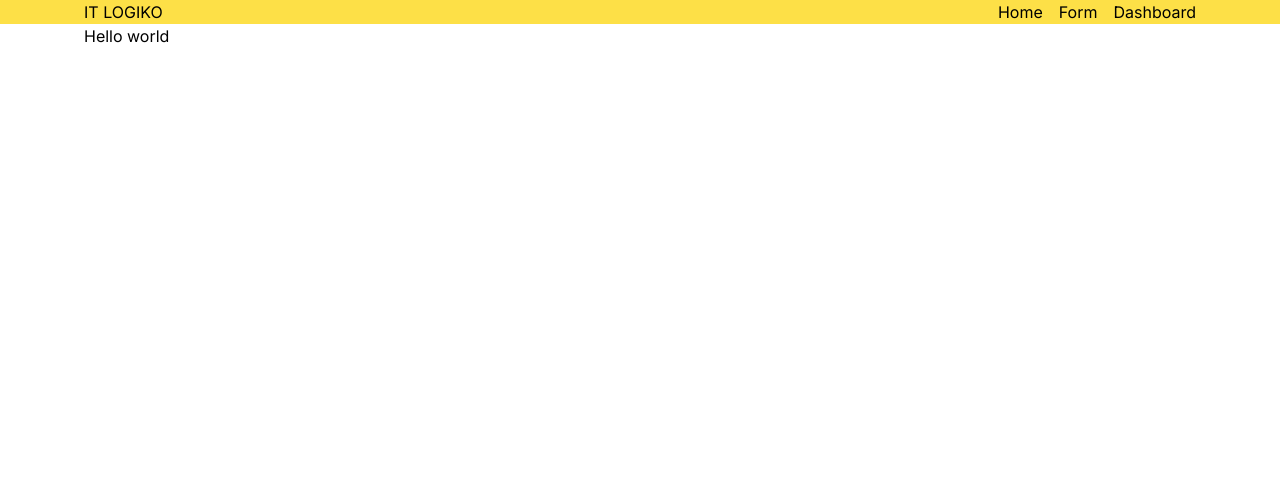
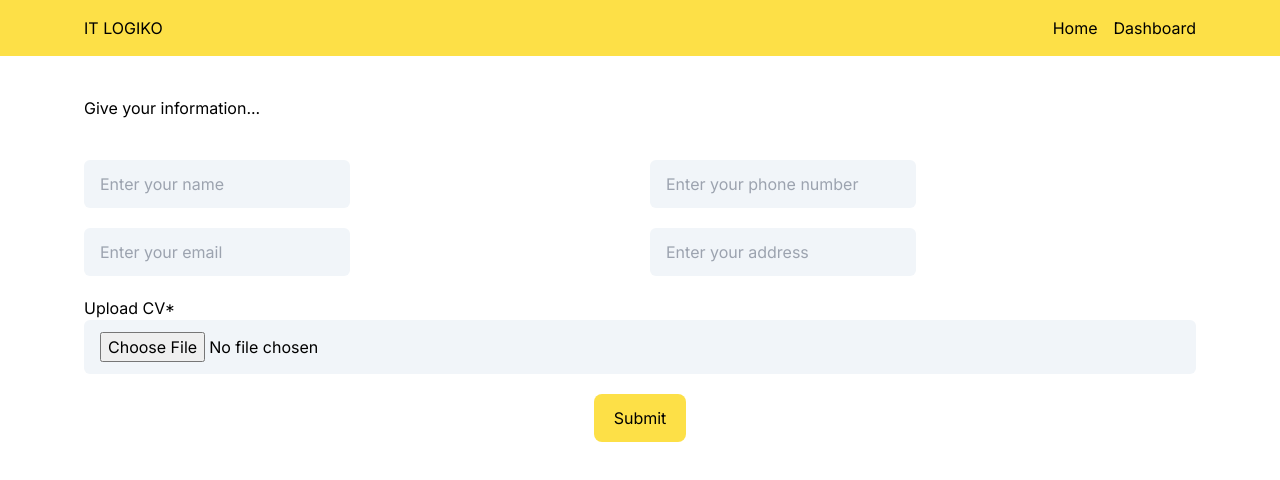
Before and after one commit to DeveloperDolon/itlogiko-task-one-frontend, a Next.js app: page / in a window 1280 px wide. Shown: the top 480 px of the page. Built offline with nearby package versions, Linux system fonts and the light colour scheme.

Commit message:
navbar design and form design complete commit

```diff
--- /dev/null
+++ b/src/app/_component/Form/InputForm.tsx
@@ -0,0 +1,121 @@
+"use client";
+import { useForm, SubmitHandler } from "react-hook-form";
+
+interface Inputs {
+  name: string;
+  email: string;
+  phoneNumber: string;
+  address: string;
+  cv: FileList;
+}
+const InputForm = () => {
+  const {
+    register,
+    handleSubmit,
+    formState: { errors },
+  } = useForm<Inputs>();
+
+  const onSubmit: SubmitHandler<Inputs> = (data) => console.log(data);
+
+  return (
+    <div className="md:mt-10 mt-7">
+      <form
+        className="grid sm:grid-cols-2 grid-cols-1 md:gap-5 gap-4"
+        onSubmit={handleSubmit(onSubmit)}
+      >
+        <div className="grid md:gap-5 gap-4">
+          <div>
+            <input
+              placeholder="Enter your name"
+              className="md:px-4 px-3 md:py-3 py-2 bg-slate-100 rounded-md"
+              type="text"
+              {...register("name", { required: "Name is required!" })}
+            />
+            <br />
+            {errors?.name && (
+              <span className="inline-block md:text-sm text-xs text-red-500">
+                {errors?.name?.message}
+              </span>
+            )}
+          </div>
+
+          <div>
+            <input
+              placeholder="Enter your email"
+              className="md:px-4 px-3 md:py-3 py-2 bg-slate-100 rounded-md"
+              type="email"
+              {...register("email", { required: "Email is required!" })}
+            />
+            <br />
+            {errors?.email && (
+              <span className="inline-block md:text-sm text-xs text-red-500">
+                {errors?.email?.message}
+              </span>
+            )}
+          </div>
+        </div>
+
+        <div className="grid md:gap-5 gap-4">
+          <div>
+            <input
+              placeholder="Enter your phone number"
+              className="md:px-4 px-3 md:py-3 py-2 bg-slate-100 rounded-md"
+              type="text"
+              {...register("phoneNumber", {
+                required: "Phone number is required!",
+              })}
+            />
+            <br />
+            {errors?.phoneNumber && (
+              <span className="inline-block md:text-sm text-xs text-red-500">
+                {errors?.phoneNumber?.message}
+              </span>
+            )}
+          </div>
+
+          <div>
+            <input
+              placeholder="Enter your address"
+              className="md:px-4 px-3 md:py-3 py-2 bg-slate-100 rounded-md"
+              type="text"
+              {...register("address", { required: "Address is required!" })}
+            />
+            <br />
+            {errors?.phoneNumber && (
+              <span className="inline-block md:text-sm text-xs text-red-500">
+                {errors?.phoneNumber?.message}
+              </span>
+            )}
+          </div>
+        </div>
+
+        <div className="md:col-span-2 col-span-1">
+          <label htmlFor="">Upload CV*</label>
+          <input
+            placeholder="upload cv"
+            className="md:px-4 px-3 w-full md:py-3 py-2 bg-slate-100 rounded-md"
+            type="file"
+            {...register("cv", { required: "CV is must need!" })}
+          />
+          <br />
+          {errors?.cv && (
+            <span className="inline-block md:text-sm text-xs text-red-500">
+              {errors?.cv?.message}
+            </span>
+          )}
+        </div>
+
+        <div className="text-center md:col-span-2 ">
+          <button
+            type="submit"
+            className="bg-yellow-300 rounded-lg md:px-5 px-4 md:py-3  py-2 md:text-base text-sm"
+          >
+            Submit
+          </button>
+        </div>
+      </form>
+    </div>
+  );
+};
+
+export default InputForm;
--- a/src/app/_component/NavBar/NavBar.tsx
+++ b/src/app/_component/NavBar/NavBar.tsx
@@ -3,16 +3,25 @@ import Link from "next/link";
 const NavBar = () => {
   return (
     <div className="bg-yellow-300">
-      <div className="flex justify-between max-w-6xl mx-auto md:px-5 px-4">
+      <div className="flex justify-between items-center max-w-6xl mx-auto md:px-5 px-4">
         <div>IT LOGIKO</div>
 
         <ul className="flex gap-4">
-          <li>
-            <Link href={"/"}>Home</Link>
+          <li className="md:py-4 py-3 ">
+            <Link
+              className="duration-100 transition-all hover:border-b border-black"
+              href={"/"}
+            >
+              Home
+            </Link>
           </li>
-          <li>Form</li>
-          <li>
-            <Link href={"/dashboard"}>Dashboard</Link>
+          <li className="md:py-4 py-3 ">
+            <Link
+              href={"/dashboard"}
+              className="duration-100 transition-all hover:border-b border-black"
+            >
+              Dashboard
+            </Link>
           </li>
         </ul>
       </div>
--- a/src/app/page.tsx
+++ b/src/app/page.tsx
@@ -1,9 +1,17 @@
+import InputForm from "./_component/Form/InputForm";
 import MyContainer from "./_component/MyContainer/MyContainer";
 
 export default function Home() {
   return (
     <MyContainer>
-      <div>Hello world</div>
+      <h1 className="md:mt-10 mt-7">Give your information...</h1>
+      <InputForm />
     </MyContainer>
   );
 }
+
+// Name
+// email
+// phone number
+// Address
+// Option to upload either a CV or multiple file documents .
```
Also changed, not shown: package.json (+5 -4 lines), 1 other file (tests, documents, lock files or other folders).
